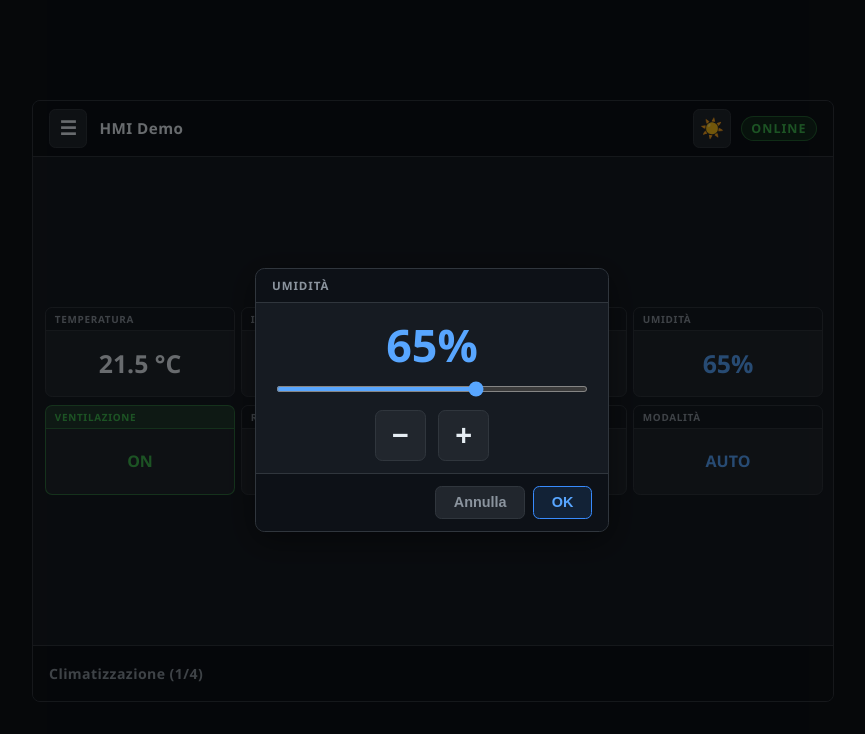
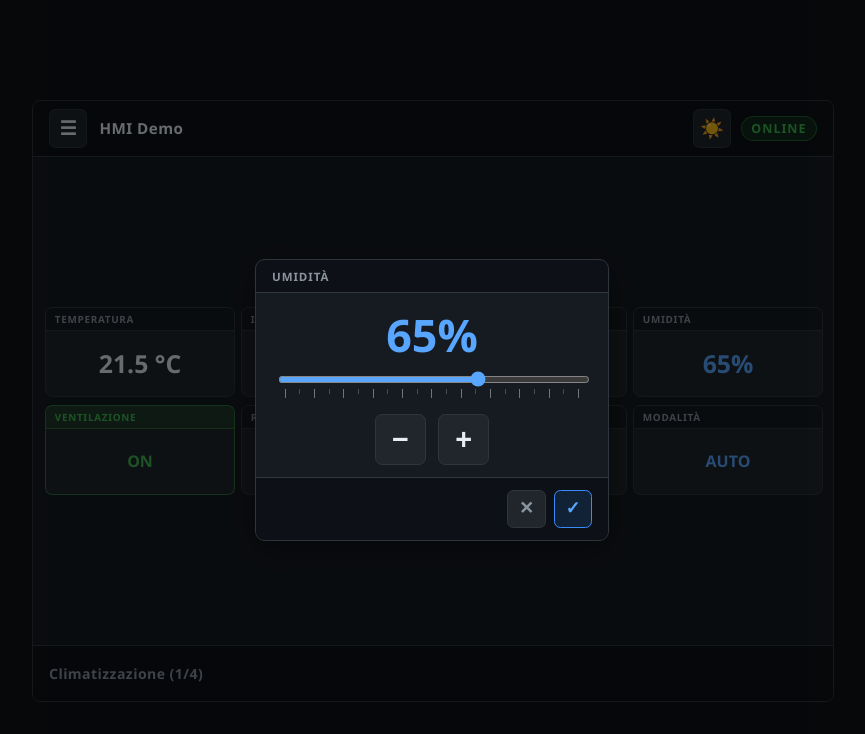
Before and after one commit to mad4j/hmi-demo, a Vue app: page / in a window 1280 px wide. Both pictures are taken after a click on the button "Umidità". Shown: the top 734 px of the page, without its empty margins (208-1073 px from the left). Built offline with nearby package versions, Linux system fonts and the light colour scheme.

Commit message:
feat: slider tick marks, snap-to-5%, icon-only footer buttons
Agent-Logs-Url: https://github.com/mad4j/hmi-demo/sessions/aeefb7ee-bd26-49ae-af2c-fdf680d72b60

Co-authored-by: mad4j <1510799+mad4j@users.noreply.github.com>

```diff
--- a/src/components/PercentageEditorModal.vue
+++ b/src/components/PercentageEditorModal.vue
@@ -1,5 +1,5 @@
 <script setup>
-import { ref, watch } from 'vue'
+import { ref, watch, computed } from 'vue'
 
 const props = defineProps({
   name: {
@@ -45,6 +45,23 @@ const increment = () => {
 
 const handleConfirm = () => emit('confirm', localValue.value)
 const handleCancel = () => emit('cancel')
+
+// Tick marks at every 5 units (minor) and every 10 units (major)
+const TICK_INTERVAL = 5
+
+const ticks = computed(() => {
+  const marks = []
+  for (let v = props.min; v <= props.max; v += TICK_INTERVAL) {
+    marks.push(v)
+  }
+  return marks
+})
+
+// Snap to nearest TICK_INTERVAL on slider release
+const snapToMark = () => {
+  const snapped = Math.round(localValue.value / TICK_INTERVAL) * TICK_INTERVAL
+  localValue.value = Math.max(props.min, Math.min(props.max, snapped))
+}
 </script>
 
 <template>
@@ -62,6 +79,7 @@ const handleCancel = () => emit('cancel')
           {{ localValue }}%
         </div>
 
+        <div class="slider-wrapper">
           <input
             class="slider"
             type="range"
@@ -70,7 +88,19 @@ const handleCancel = () => emit('cancel')
             :step="step"
             v-model.number="localValue"
             aria-label="Valore percentuale"
+            @change="snapToMark"
+            @mouseup="snapToMark"
+            @touchend="snapToMark"
           />
+          <div class="ticks" aria-hidden="true">
+            <span
+              v-for="tick in ticks"
+              :key="tick"
+              class="tick"
+              :class="{ major: tick % 10 === 0 }"
+            ></span>
+          </div>
+        </div>
 
         <div class="stepper">
           <button
@@ -95,8 +125,8 @@ const handleCancel = () => emit('cancel')
       </div>
 
       <div class="modal-footer">
-        <button class="btn btn-cancel" type="button" @click="handleCancel">Annulla</button>
-        <button class="btn btn-confirm" type="button" @click="handleConfirm">OK</button>
+        <button class="btn btn-cancel" type="button" aria-label="Annulla" title="Annulla" @click="handleCancel">✕</button>
+        <button class="btn btn-confirm" type="button" aria-label="Conferma" title="Conferma" @click="handleConfirm">✓</button>
       </div>
     </div>
   </div>
@@ -159,11 +189,38 @@ const handleCancel = () => emit('cancel')
 }
 
 /* ── Slider ──────────────────────────────────────────────── */
+.slider-wrapper {
+  width: 100%;
+  display: flex;
+  flex-direction: column;
+}
+
 .slider {
   width: 100%;
   accent-color: var(--text-blue);
   cursor: pointer;
   height: 0.4rem;
+}
+
+/* ── Tick marks ──────────────────────────────────────────── */
+.ticks {
+  display: flex;
+  justify-content: space-between;
+  padding: 0 0.55rem;
+  margin-top: 0.25rem;
+}
+
+.tick {
+  width: 1px;
+  height: 5px;
+  background: var(--text-secondary);
+  opacity: 0.4;
+  flex-shrink: 0;
+}
+
+.tick.major {
+  height: 9px;
+  opacity: 0.75;
 }
 
 /* ── Stepper buttons ─────────────────────────────────────── */
@@ -212,14 +269,19 @@ const handleCancel = () => emit('cancel')
 }
 
 .btn {
-  padding: 0.45rem 1.1rem;
+  width: 2.4rem;
+  height: 2.4rem;
   border-radius: 0.4rem;
-  font-size: 0.9rem;
-  font-weight: 600;
+  font-size: 1.1rem;
+  font-weight: 700;
   cursor: pointer;
   border: 1px solid var(--border);
   transition: background 0.12s, border-color 0.12s;
   touch-action: manipulation;
+  display: inline-flex;
+  align-items: center;
+  justify-content: center;
+  line-height: 1;
 }
 
 .btn-cancel {
```
Lines whose indentation alone changed are shown as unchanged.
